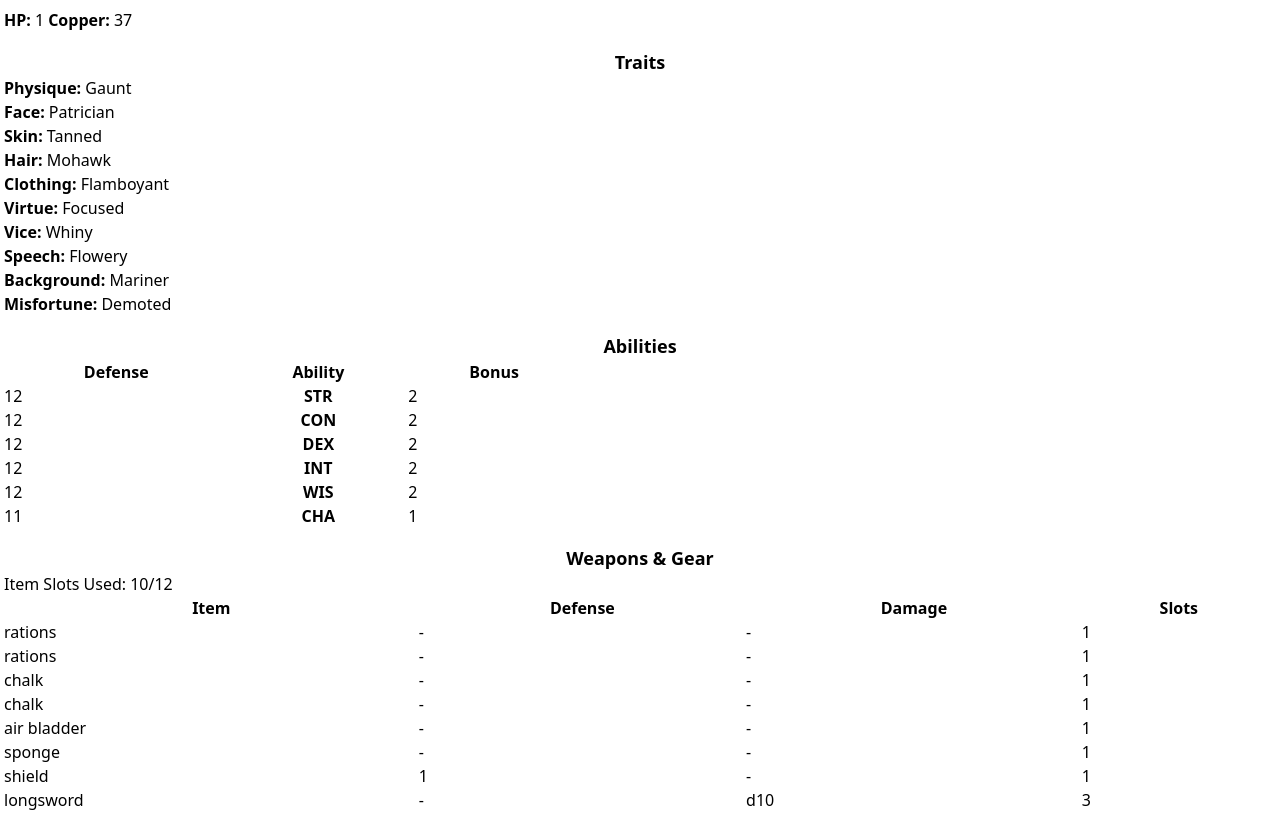
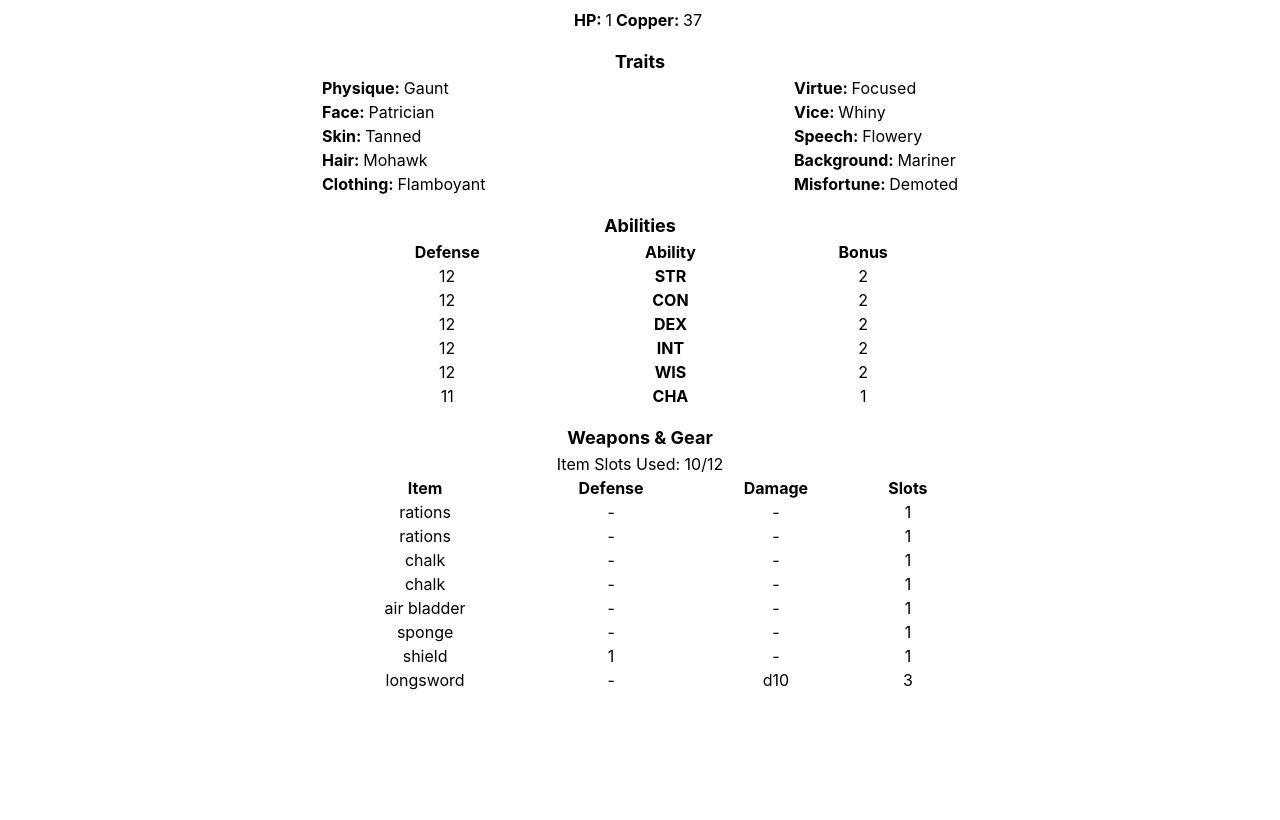
Before and after one commit to riccjohn/osr-tools, a Next.js app: page /knave/generate-character in a window 1280 px wide. Built offline with nearby package versions, Linux system fonts and the light colour scheme.

Commit message:
11 WIP Add styling

```diff
--- a/src/app/globals.css
+++ b/src/app/globals.css
@@ -10,6 +10,7 @@ html,
 body {
   max-width: 100vw;
   overflow-x: hidden;
+  font-family: --apple-system, BlinkMacSystemFont, Segoe UI, Ubuntu, Helvetica Neue, sans-serif;
 }
 
 /* Custom Styles  */
--- a/src/components/KnaveCharacterDisplay/KnaveCharacterDisplay.tsx
+++ b/src/components/KnaveCharacterDisplay/KnaveCharacterDisplay.tsx
@@ -14,7 +14,7 @@ const KnaveCharacterDisplay: React.FC<IKnaveCharacterProps> = ({
     <div className='container mx-auto'>
       {character && (
         <div className='container mx-auto flex flex-col px-1 text-black dark:text-white'>
-          <section className='flex flex-col py-2'>
+          <section className='flex flex-col py-2 items-center'>
             <div className='flex'>
               <p className='mr-1'>
                 <span className='font-bold'>HP: </span>
@@ -36,33 +36,57 @@ const KnaveCharacterDisplay: React.FC<IKnaveCharacterProps> = ({
 }
 
 const Traits: React.FC<{ traits: ITraits }> = ({ traits }) => {
+  const traitNames = Object.keys(traits)
+
+  const traitsColumnOne = traitNames.slice(0, traitNames.length / 2)
+  const traitsColumnTwo = traitNames.slice(traitNames.length / 2)
+
   return (
-    <section className='flex flex-col py-2'>
+    <section className='flex w-full flex-col items-center py-2'>
       <h2 className='text-center text-lg font-bold'>Traits</h2>
-      <div className='text-base'>
-        {Object.keys(traits).map((trait: string) => {
-          return (
-            <p key={trait} data-testid={trait}>
-              <span className='font-bold capitalize'>{`${trait}: `}</span>
-              <span className='text-base capitalize'>
-                {traits[trait as INoun]}
-              </span>
-            </p>
-          )
-        })}
+      <div className='flex w-1/2 items-center justify-between'>
+        <div className='w-fit'>
+          {traitsColumnOne.map(traitName => (
+            <Trait
+              key={traitName}
+              name={traitName}
+              description={traits[traitName as INoun]}
+            />
+          ))}
+        </div>
+        <div className='w-fit'>
+          {traitsColumnTwo.map(traitName => (
+            <Trait
+              key={traitName}
+              name={traitName}
+              description={traits[traitName as INoun]}
+            />
+          ))}
+        </div>
       </div>
     </section>
   )
 }
 
+const Trait: React.FC<{ name: string; description: string }> = ({
+  name,
+  description,
+}) => (
+  <p data-testid={name} className='w-fit'>
+    <span className='font-bold capitalize'>{`${name}: `}</span>
+    <span className='text-base capitalize'>{description}</span>
+  </p>
+)
+
 const AbilityScores: React.FC<{ abilityScores: IAbilities }> = ({
   abilityScores,
 }) => {
   return (
-    <section className='flex flex-col py-2'>
+    <section className='flex w-full flex-col items-center py-2'>
       <h2 className='text-center text-lg font-bold'>Abilities</h2>
 
-      <table className='max-w-xl'>
+      <div className='w-1/2'>
+        <table className='w-full border-collapse'>
           <thead>
             <tr role='row'>
               <th role='cell'>Defense</th>
@@ -103,6 +127,7 @@ const AbilityScores: React.FC<{ abilityScores: IAbilities }> = ({
             />
           </tbody>
         </table>
+      </div>
     </section>
   )
 }
@@ -115,7 +140,11 @@ interface IAbilityRowProps {
 
 const AbilityRow: React.FC<IAbilityRowProps> = ({ bonus, defense, label }) => {
   return (
-    <tr role='row' data-testid={`${label.toLowerCase()}-row`}>
+    <tr
+      role='row'
+      data-testid={`${label.toLowerCase()}-row`}
+      className='w-fit text-center'
+    >
       <td role='cell'>{defense}</td>
       <th role='cell'>{label}</th>
       <td role='cell'>{bonus}</td>
@@ -128,14 +157,15 @@ const Items: React.FC<IKnaveCharacterProps> = ({ character }) => {
   const itemSlotsUsed = items.reduce((acc, curr) => acc + curr.slots, 0)
 
   return (
-    <section className='flex flex-col py-2'>
+    <section className='flex w-full flex-col items-center py-2'>
       <h2 className='text-center text-lg font-bold'>Weapons & Gear</h2>
       <p data-testid='item-slots-used'>
         {`Item Slots Used: ${itemSlotsUsed}/${itemSlots}`}
       </p>
-      <table>
+      <div className='w-1/2'>
+        <table className='w-full'>
           <thead>
-          <tr role='row'>
+            <tr role='row' className='text-center'>
               <th role='cell' data-testid='item-name-heading'>
                 Item
               </th>
@@ -156,6 +186,7 @@ const Items: React.FC<IKnaveCharacterProps> = ({ character }) => {
             ))}
           </tbody>
         </table>
+      </div>
     </section>
   )
 }
@@ -167,11 +198,23 @@ interface IItemRowProps {
 const ItemRow: React.FC<IItemRowProps> = ({ item }) => {
   const hyphenatedItemName = item.name.split(' ').join('-')
   return (
-    <tr role='row' data-testid={`${hyphenatedItemName}-row`}>
-      <td role='cell' data-testid='item-name'>{item.name}</td>
-      <td role='cell' data-testid='item-defense'>{item.defense ? item.defense : '-'}</td>
-      <td role='cell' data-testid='item-damage'>{item.damage ? item.damage : '-'}</td>
-      <td role='cell' data-testid='item-slots'>{item.slots}</td>
+    <tr
+      role='row'
+      data-testid={`${hyphenatedItemName}-row`}
+      className='text-center'
+    >
+      <td role='cell' data-testid='item-name'>
+        {item.name}
+      </td>
+      <td role='cell' data-testid='item-defense'>
+        {item.defense ? item.defense : '-'}
+      </td>
+      <td role='cell' data-testid='item-damage'>
+        {item.damage ? item.damage : '-'}
+      </td>
+      <td role='cell' data-testid='item-slots'>
+        {item.slots}
+      </td>
     </tr>
   )
 }
```
Lines whose indentation alone changed are shown as unchanged.
